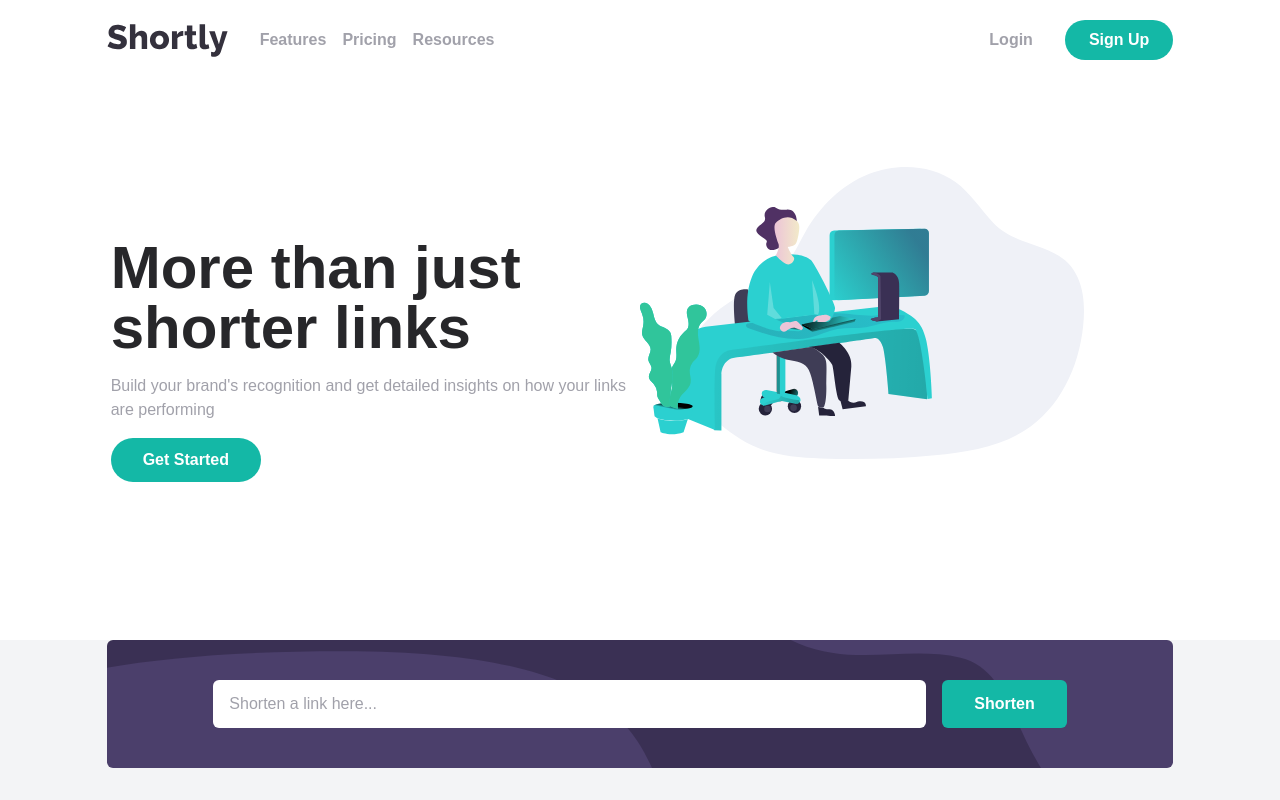
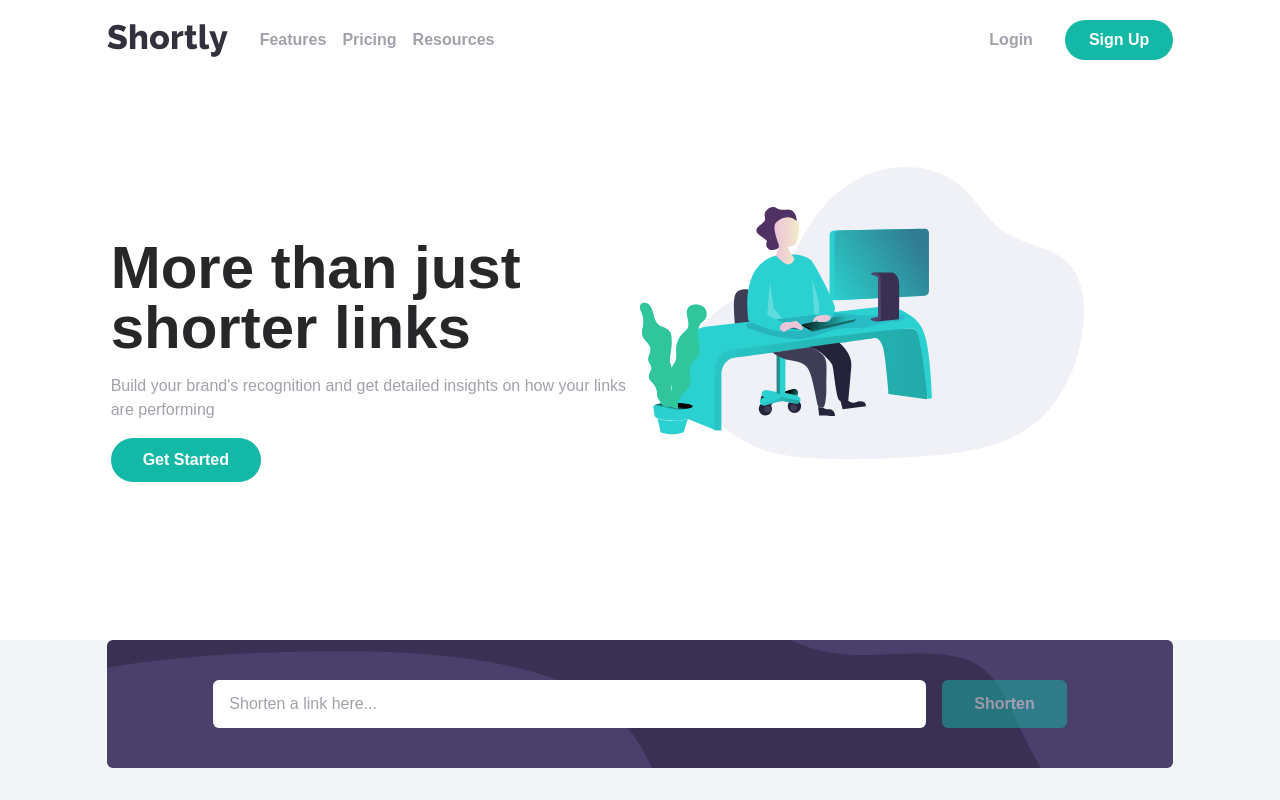
Before and after one commit to michelwene/url-shortening, a React (Create React App) app: page / in a window 1280 px wide. Shown: the top 800 px of the page. Built offline with nearby package versions, Linux system fonts and the light colour scheme.

Commit message:
feat: condition for disabled button

```diff
--- a/src/components/Button/index.jsx
+++ b/src/components/Button/index.jsx
@@ -1,6 +1,17 @@
-export function Button({ children, className, type, onClick }) {
+export function Button({
+  children,
+  className,
+  type,
+  onClick,
+  disabled = false,
+}) {
   return (
-    <button className={className} type={type} onClick={onClick}>
+    <button
+      className={className}
+      type={type}
+      onClick={onClick}
+      disabled={disabled}
+    >
       {children}
     </button>
   );
--- a/src/components/Shorten/Shortened-Link/index.jsx
+++ b/src/components/Shorten/Shortened-Link/index.jsx
@@ -14,7 +14,7 @@ export function ShortenedLink({ originalLink }) {
       if (copied) {
         setCopied(false);
       }
-    }, 3000);
+    }, 1000);
   }, [copied]);
 
   return (
--- a/src/components/Shorten/index.jsx
+++ b/src/components/Shorten/index.jsx
@@ -42,7 +42,8 @@ export function ShortenLink() {
           <Button
             onClick={() => handleSubmit()}
             type="submit"
-            className="h-12 px-8 py-2.5 bg-teal-500 text-white rounded-md font-bold hover:opacity-70 active:bg-teal-700 focus:outline-none focus:ring focus:rign-teal-700 focus:shadow-outline-teal"
+            className="h-12 px-8 py-2.5 bg-teal-500 text-white rounded-md font-bold hover:opacity-70 active:bg-teal-700 focus:outline-none focus:ring focus:rign-teal-700 focus:shadow-outline-teal disabled:opacity-50 disabled:cursor-not-allowed"
+            disabled={isLoading || link === ""}
           >
             {isLoading ? "Shortening..." : "Shorten"}
           </Button>
```
